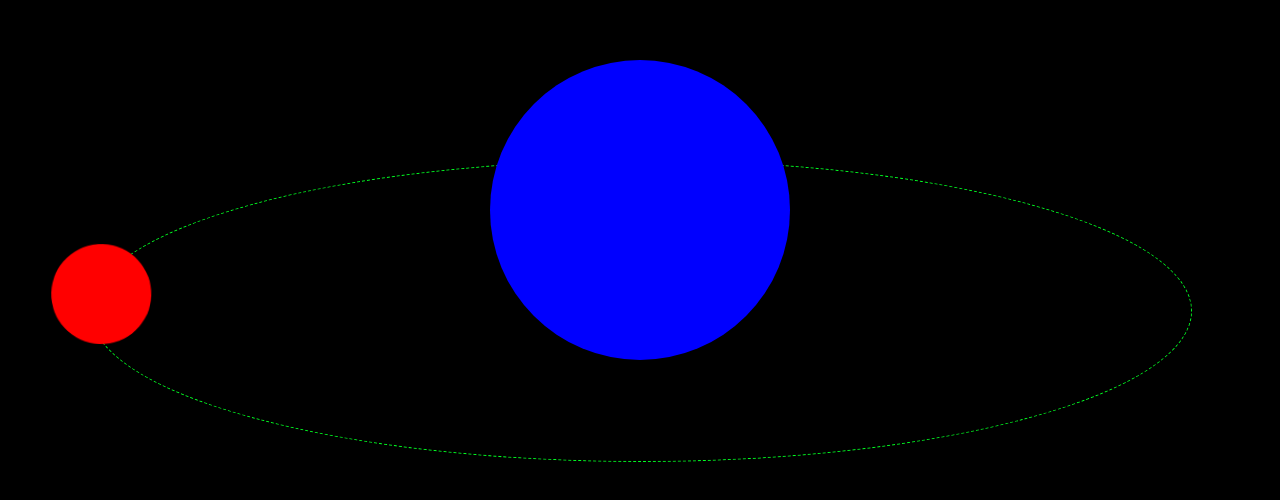
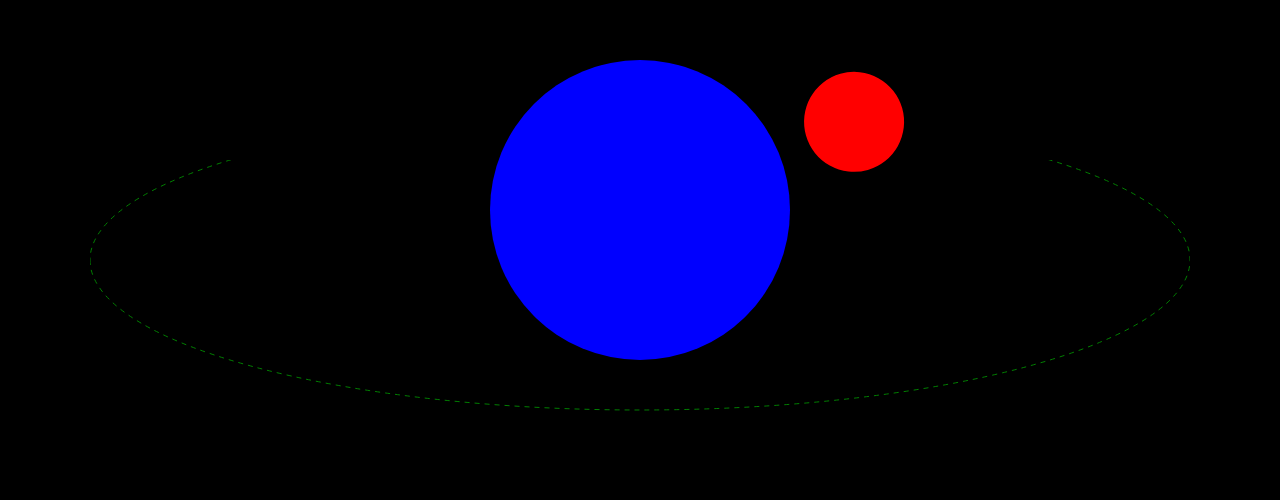
Before and after one commit to kevin-06-huang/orbit-demo, a React (Vite) app: page / in a window 1280 px wide. Shown: the part 190-690 px from the top of the page. Built offline with nearby package versions, Linux system fonts and the light colour scheme.

Commit message:
Trying to fix svg not displaying fully

```diff
--- a/src/components/OrbitContainer.tsx
+++ b/src/components/OrbitContainer.tsx
@@ -3,7 +3,15 @@ import Moon from "./Moon";
 const OrbitContainer = () => {
   return (
     <div className="ellipse-container">
-      <Moon />
+      <svg width="1100" height="400">
+        <path
+          d="M0,100 a550,150 0 1,0 1100,0 a550,150 0 1,0 -1100,0"
+          fill="none"
+          stroke="green"
+          stroke-dasharray="5,5"
+        />
+      </svg>
+      <Moon/>
     </div>
   );
 };
--- a/src/components/SystemContainer.tsx
+++ b/src/components/SystemContainer.tsx
@@ -4,9 +4,8 @@ import OrbitContainer from "./OrbitContainer";
 const SystemContainer = () => {
   return (
     <>
-    <OrbitContainer />
+      <OrbitContainer />
       <div className="center-container">
-
         <Planet />
       </div>
     </>
--- a/src/style.css
+++ b/src/style.css
@@ -19,6 +19,7 @@ body {
   position: relative;
   top: 100px;
   right: 50px;
+  z-index: -1;
 }
 
 .center-container {
@@ -31,15 +32,30 @@ body {
 .ellipse-container {
   content: '';
   position: absolute;
-  top: calc(50% - 50px); /* Adjust the value as needed */
-  left: calc(50% - 550px); /* Adjust the value as needed */
-  width: 1100px; /* Adjust the value as needed */
-  height: 300px; /* Adjust the value as needed */
-  border: 1px dashed rgb(0, 255, 34);
-  border-radius: 50%;
-  z-index: -1;
+  top: calc(50% - 50px);
+  left: calc(50% - 550px);
+  width: 1100px;
+  height: 300px;
 }
 
+.ellipse-animation {
+  position: absolute;
+  top: 0;
+  left: 0;
+  offset-path: path("M0,100 a550,150 0 1,0 1100,0 a550,150 0 1,0 -1100,0");
+  animation: moveAlongPath 3s infinite linear;
+}
+
+@keyframes moveAlongPath {
+  0% {
+      offset-distance: 0%;
+  }
+  100% {
+      offset-distance: 100%;
+  }
+}
+
+/*
 @keyframes ellipse {
   0%   { transform: rotate(270deg) translateY(0); }
   25%  { transform: rotate(180deg) translateY(-500px); }
@@ -55,3 +71,4 @@ body {
   left: 500px;
   top: -450px;
 }
+*/
```
